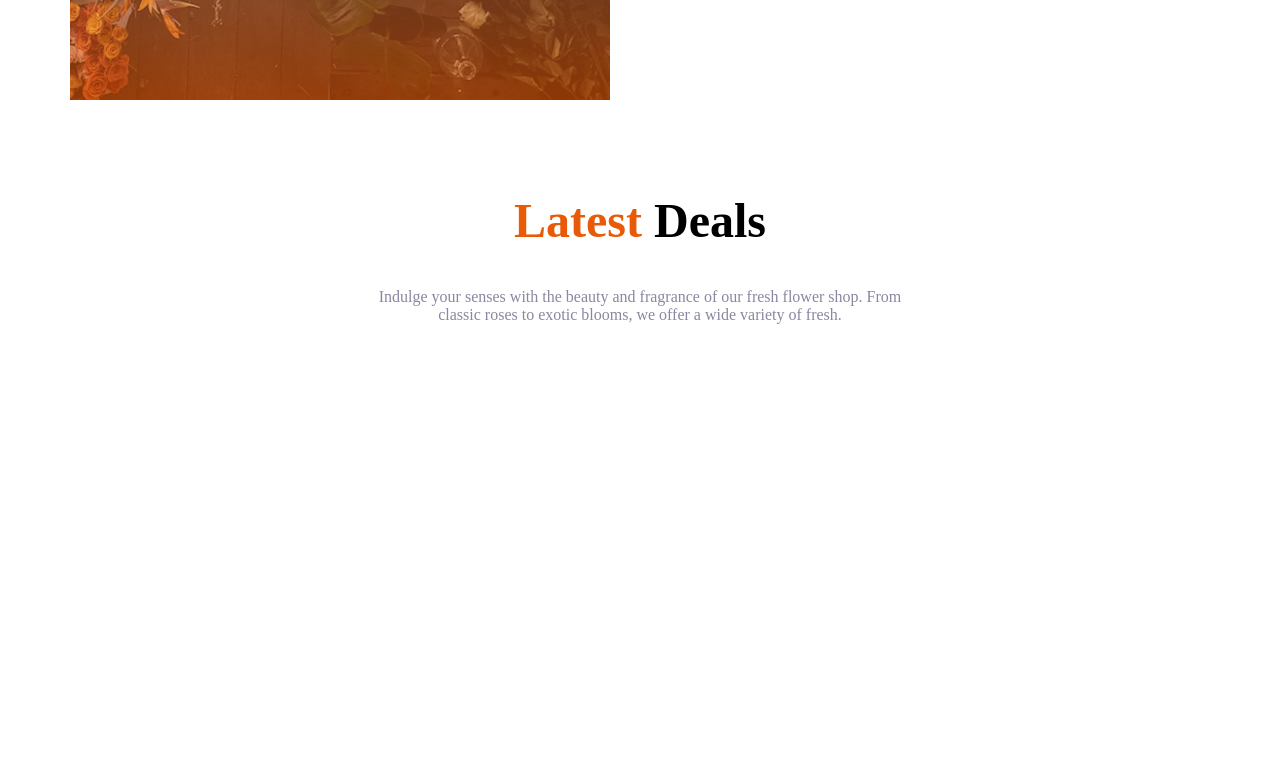
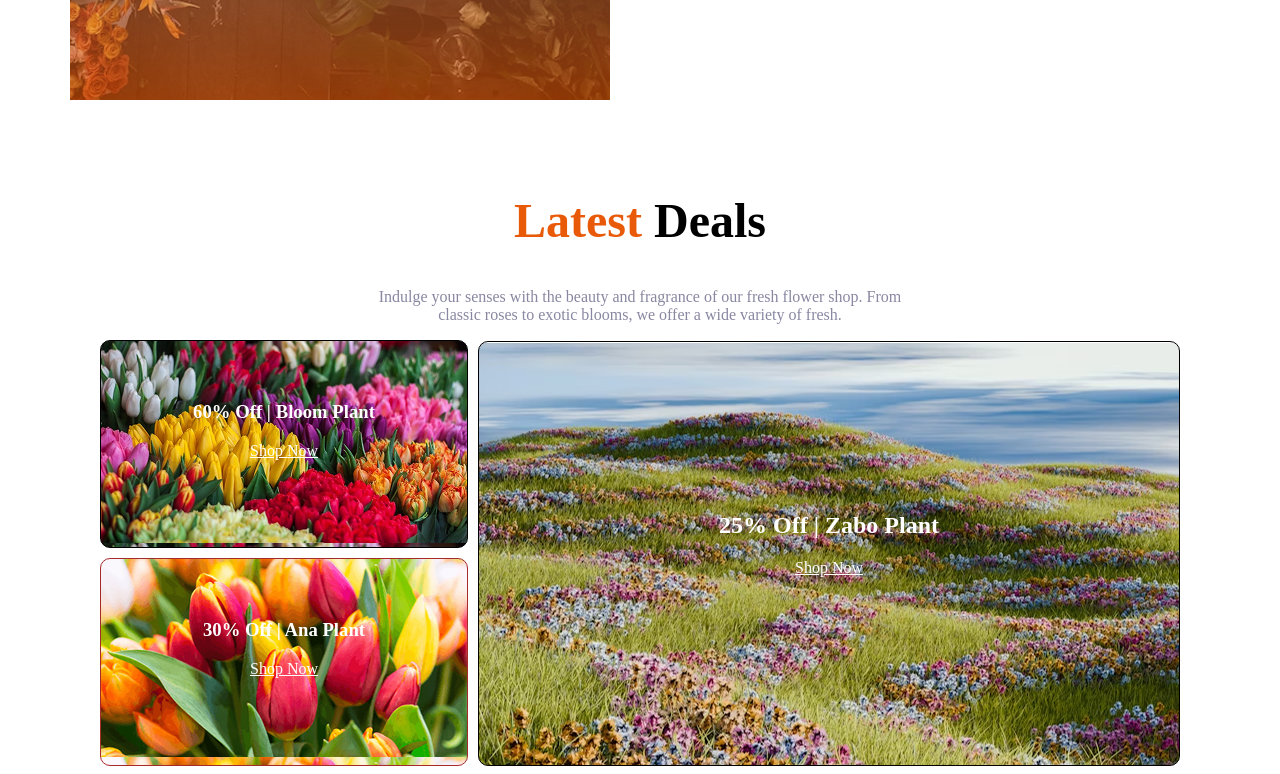
Before and after one commit to hriday33333/2nd-assignment-2, a plain HTML site: page index.html in a window 1280 px wide. Shown: the part 2553-3327 px from the top of the page. Before the commit the page ends 2893 px from the top, so only its background shows below. Drawn offline with Linux system fonts and the light colour scheme.

Commit message:
latest deals container

```diff
--- a/index.html
+++ b/index.html
@@ -103,13 +103,23 @@
          <img class="trusted-logo hide" src="./assets/trusted-badge.png" alt="">
         </div>
        </section>
-       <!-- ................deteles section.................. -->
+       <!-- ................latest deals.................. -->
        <section class="deteles">
            <div class="plants-descripton">
          <h2 class="plants-title"><span class="our">Latest</span> Deals</h2>
         <p class="gray-color">Indulge your senses with the beauty and fragrance of our fresh flower shop. From<br> classic roses to exotic blooms, we offer a wide variety of fresh.</p>
        </div>
        </section>
+       <!-- ................latest deals container............. -->
+         <section class="latest-deals containers">
+           <div class="left-part">
+             <span class="block"><h3 class="blom-plant">60% Off | Bloom Plant</h3><u>Shop Now</u></span>
+            <span class="ana-tex"><h3 class="ana-plant">30% Off | Ana  Plant</h3><u>Shop Now</u></span>
+           </div>
+            <div class="right-part">
+                <h1 class="zabo-plant">25% Off | Zabo  Plant</h1><u>Shop Now</u>
+            </div>
+         </section>
     </main>
     <footer>
 
--- a/styles/flower.css
+++ b/styles/flower.css
@@ -153,10 +153,68 @@ height: 590px;
     top: -650px;
     right: 200px;
 }
-/* .....................deteles................ */
+/* .....................latest deals................ */
 .deteles{
     margin-top: 100px;
 }
+/* ...............latest deals container............... */
+.latest-deals{
+    display: flex;
+    justify-content: center;
+    align-items: center;
+    gap: 10px;
+
+
+}
+.left-part{
+    gap: 5px;
+
+}
+.right-part{
+border: 1px solid black;
+max-width: 700px;
+height: 423px;
+flex: 1;
+gap:  10px;
+background-image: url(../assets/deal-zabo.png);
+border-radius: 10px;
+color: white;
+text-align: center;
+}
+.block{
+    display: block;
+    width: 366px;
+    height: 206px;
+    border: 1px solid black;
+    flex: 1;
+    background-image: url(../assets/deal-bloom.png);
+    border-radius: 10px;
+    text-align: center;
+    color: white;
+
+}
+.ana-tex{
+    border: 1px solid brown;
+    width: 366px;
+    height: 206px;
+    display: block;
+    flex: 1;
+    margin-top: 10px;
+    background-image: url(../assets/deal-ana.png);
+    border-radius: 10px;
+    text-align: center;
+    color: white;
+}
+.blom-plant{
+    margin-top: 60px;
+}
+.ana-plant{
+    margin-top: 60px;
+}
+.zabo-plant{
+    margin-top: 170px;
+}
+
 
 
 
@@ -197,6 +255,14 @@ height: 590px;
     position: relative;
     top: 650px;
 }
+.latest-deals{
+    flex-direction: column;
+    position:relative;
+    top: 700px;
+}
+.right-part {
+
+}
 
 
 }
```
